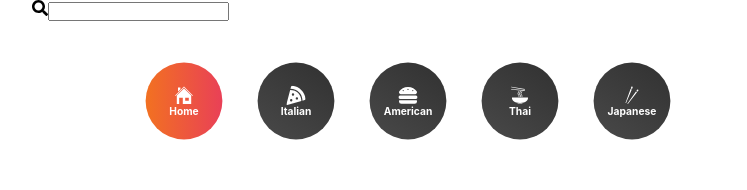
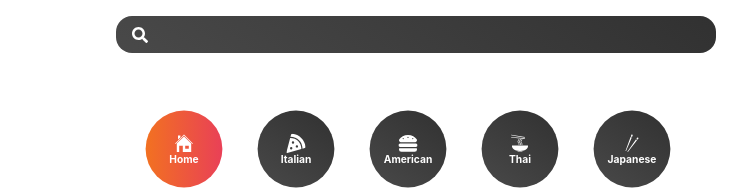
Before and after one commit to itsmejhnalbrt/React-Recipe-App, a React (Create React App) app: page / in a window 1280 px wide. Shown: the top 190 px of the page, without its empty margins (224-971 px from the left). Built offline with nearby package versions, Linux system fonts and the light colour scheme; no server answers.

Commit message:
fixed css import on Search.jsx

```diff
--- a/src/components/Popular.jsx
+++ b/src/components/Popular.jsx
@@ -3,6 +3,7 @@ import { Link } from "react-router-dom";
 import {Splide, SplideSlide} from "@splidejs/react-splide";
 import '@splidejs/react-splide/css/skyblue';
 import styled from "styled-components";
+
 
 const Wrapper = styled.div`
 margin: 4rem 0rem;
--- a/src/components/Search.css
+++ b/src/components/Search.css
@@ -1,16 +1,18 @@
-/* display: flex;
-align-items: center;
-justify-content: center;
-align-content: center; */
+.form1{
+    display: flex;
+    align-items: center;
+    justify-content: center;
+    align-content: center;
+}
 
-div{
+.div1{
     position: relative;
     width: min(100% - 4rem, 600px);
     min-width: 15rem;
     margin: 1rem 1rem;
 }
 
-input{
+.input1{
     width: 100%;
     background: linear-gradient(35deg, #494949, #313131);
     padding: .5rem 3rem;
@@ -21,7 +23,7 @@ input{
     outline: none;
 }
 
-svg{
+.svg1{
     position: absolute;
     top: 50%;
     left: 0%;
--- a/src/components/Search.jsx
+++ b/src/components/Search.jsx
@@ -3,40 +3,41 @@ import React from 'react';
 import { useState } from 'react';
 import { FaSearch } from 'react-icons/fa';
 import { useNavigate } from 'react-router-dom';
-import styled from 'styled-components';
+// import styled from 'styled-components';
+import './Search.css';
 
-const SForm = styled.form`
-    display: flex;
-    align-items: center;
-    justify-content: center;
-    align-content: center;
+// const SForm = styled.form`
+//     display: flex;
+//     align-items: center;
+//     justify-content: center;
+//     align-content: center;
 
-    div{
-        position: relative;
-        width: min(100% - 4rem, 600px);
-        min-width: 15rem;
-        margin: 1rem 1rem;
-    }
+//     div{
+//         position: relative;
+//         width: min(100% - 4rem, 600px);
+//         min-width: 15rem;
+//         margin: 1rem 1rem;
+//     }
 
-    input{
-        width: 100%;
-        background: linear-gradient(35deg, #494949, #313131);
-        padding: .5rem 3rem;
-        border: none;
-        border-radius: 1rem;
-        font-size: 1.1rem;
-        color: #FFF;
-        outline: none;
-    }
+//     input{
+//         width: 100%;
+//         background: linear-gradient(35deg, #494949, #313131);
+//         padding: .5rem 3rem;
+//         border: none;
+//         border-radius: 1rem;
+//         font-size: 1.1rem;
+//         color: #FFF;
+//         outline: none;
+//     }
 
-    svg{
-        position: absolute;
-        top: 50%;
-        left: 0%;
-        transform: translate(100%, -50%);
-        color: #FFF;
-    }
-`;
+//     svg{
+//         position: absolute;
+//         top: 50%;
+//         left: 0%;
+//         transform: translate(100%, -50%);
+//         color: #FFF;
+//     }
+// `;
 
 function Search() {
     const [search, setSearch] = useState('');
@@ -64,10 +65,10 @@ function Search() {
     //     </div>
     // </SForm>
 
-    <form onSubmit={submitHandler}>
-        <div>
-            <FaSearch></FaSearch>
-            <input onChange = {searchInput} type="text" value={search}/>
+    <form className='form1' onSubmit={submitHandler}>
+        <div className='div1'>
+            <FaSearch className='svg1'></FaSearch>
+            <input className="input1" onChange = {searchInput} type="text" value={search}/>
         </div>
     </form>
   )
```
